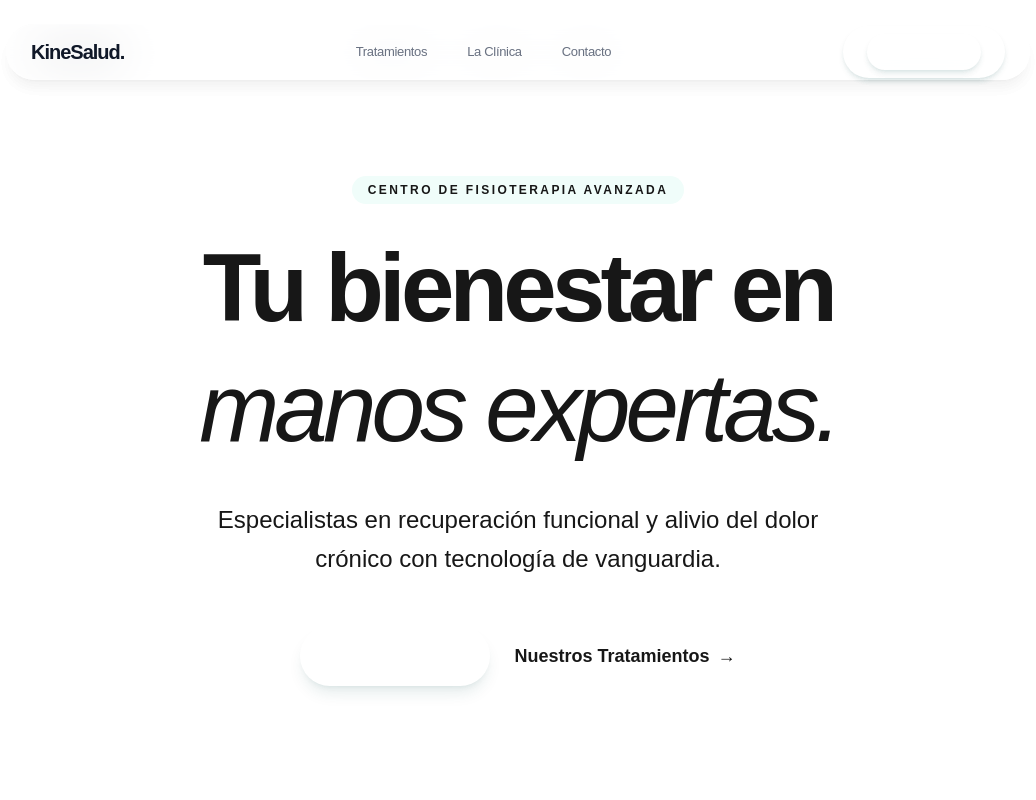
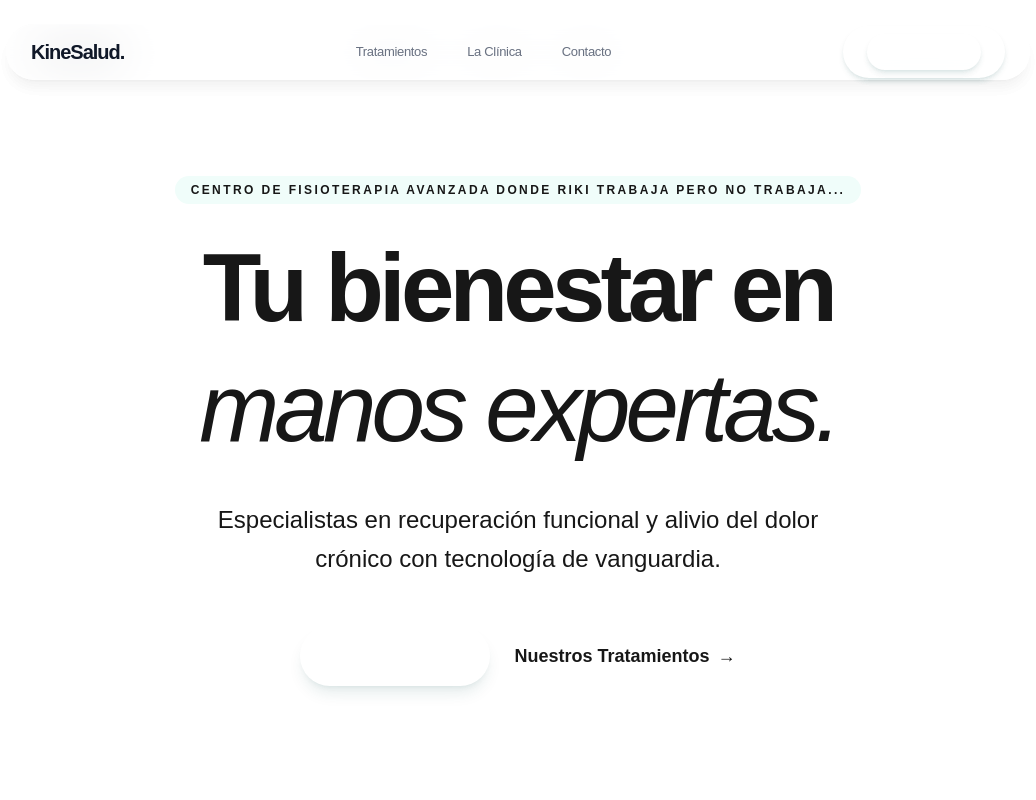
Before and after one commit to gernotroberto357zc-create/kinesalud, a Next.js app: page / in a window 1280 px wide. Shown: the top 800 px of the page, without its empty margins (122-1158 px from the left). Built offline with nearby package versions, Linux system fonts and the light colour scheme.

Commit message:
Design: cambio titutlo Temporal

```diff
--- a/app/page.tsx
+++ b/app/page.tsx
@@ -12,7 +12,7 @@ export default function Home() {
       <section className="relative pt-44 pb-20 px-6">
         <div className="max-w-5xl mx-auto text-center">
           <span className="inline-block px-4 py-1.5 mb-6 text-xs font-bold tracking-[0.2em] uppercase bg-teal-50 text-clinic-primary rounded-full">
-            Centro de Fisioterapia Avanzada
+            Centro de Fisioterapia Avanzada Donde Riki trabaja pero no trabaja...
           </span>
 
           <h1 className="text-6xl md:text-8xl font-bold tracking-tighter text-clinic-secondary mb-8 leading-tight">
```
